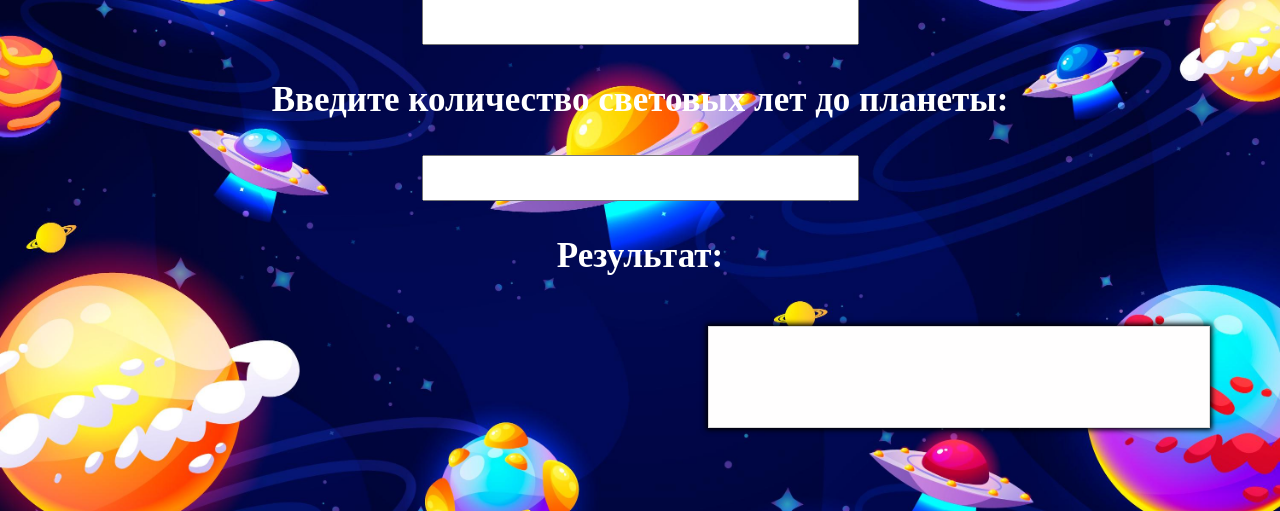
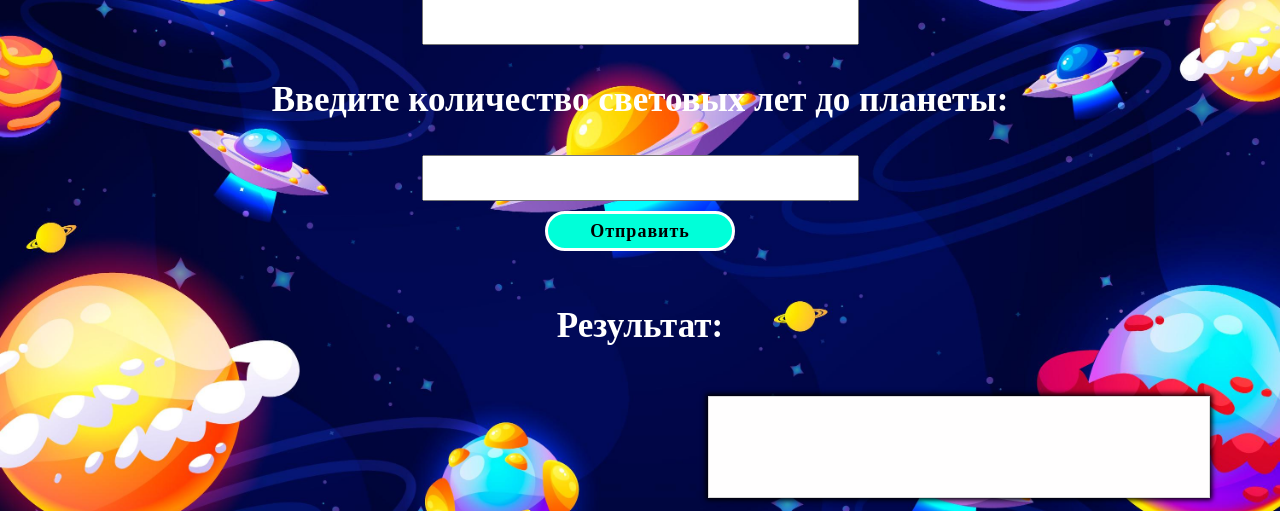
Before and after one commit to SvPr1993/lightyearcalc_project, a Django app: page / in a window 1280 px wide. Shown: the part 226-737 px from the top of the page. Run offline with Django 5.2, Linux system fonts and the light colour scheme.

Commit message:
lightyeatcalc_project

```diff
--- a/app_calc/views.py
+++ b/app_calc/views.py
@@ -1,6 +1,6 @@
 # -*- coding: utf-8 -*-
-from django.http import JsonResponse, HttpResponse
-from django.shortcuts import render, redirect
+from django.http import JsonResponse
+from django.shortcuts import render
 import json
 from app_calc.forms import DataCalcForm
 
@@ -12,6 +12,7 @@ def first_page(request):
             planet_name = form.cleaned_data["planet_name"]
             destination_sum = form.cleaned_data["destination_sum"]
             full_data = json.dumps({"1": planet_name, "2": destination_sum})
+            answer_text = f'Расстояние до планеты {planet_name} равно {destination_sum}'
             return JsonResponse(full_data, safe=False)
     else:
         form = DataCalcForm()
--- a/static/css/styles.css
+++ b/static/css/styles.css
@@ -27,7 +27,6 @@ body {
     color: black;
 }
 
-
 .button-send{
     text-align: center;
     align-items: center;
@@ -35,6 +34,43 @@ body {
     transition: background 0.8s;
 }
 
+.button-send-action{
+    text-align: center;
+    align-items: center;
+    transition: background 0.8s;
+    cursor: pointer;
+}
+
+input[type=submit] {
+  transform: translate(-50%, -50%);
+  width: 190px;
+  height: 40px;
+  line-height: 1;
+  font-size: 18px;
+  font-weight: bold;
+  letter-spacing: 1px;
+  border: 3px solid #ffffff;
+  background: #00ffd9;
+  color: #000000;
+  border-radius: 40px;
+  cursor: pointer;
+  overflow: hidden;
+  transition: all .35s;
+    margin-left: 190px;
+    margin-top: 30px;
+}
+
+
+input[type=submit]:hover{
+  background: #f1060d;
+  color: #fff;
+}
+
+input::placeholder {
+  font-weight: bold;
+  opacity: 0.5;
+  color: #000000;
+}
 
 .text-result{
     color: white;
--- a/templates/index.html
+++ b/templates/index.html
@@ -19,8 +19,11 @@
     <label for="ipv4"></label><input type="text" class="destination" id="ipv4" name="ipv4" pattern="^(?>(\d|[1-9]\d{2}|1\d\d|2[0-4]\d|25[0-5])\.){3}(?1)$" required>
     </div>
     <div class="button-send">
+        <form action="" method="post">
             <div class="button-content">
+                <input type="submit" value="Отправить">
             </div>
+            </form>
         </div>
     <div class="text-result">
     <p><strong>Результат: </strong></p>
```
